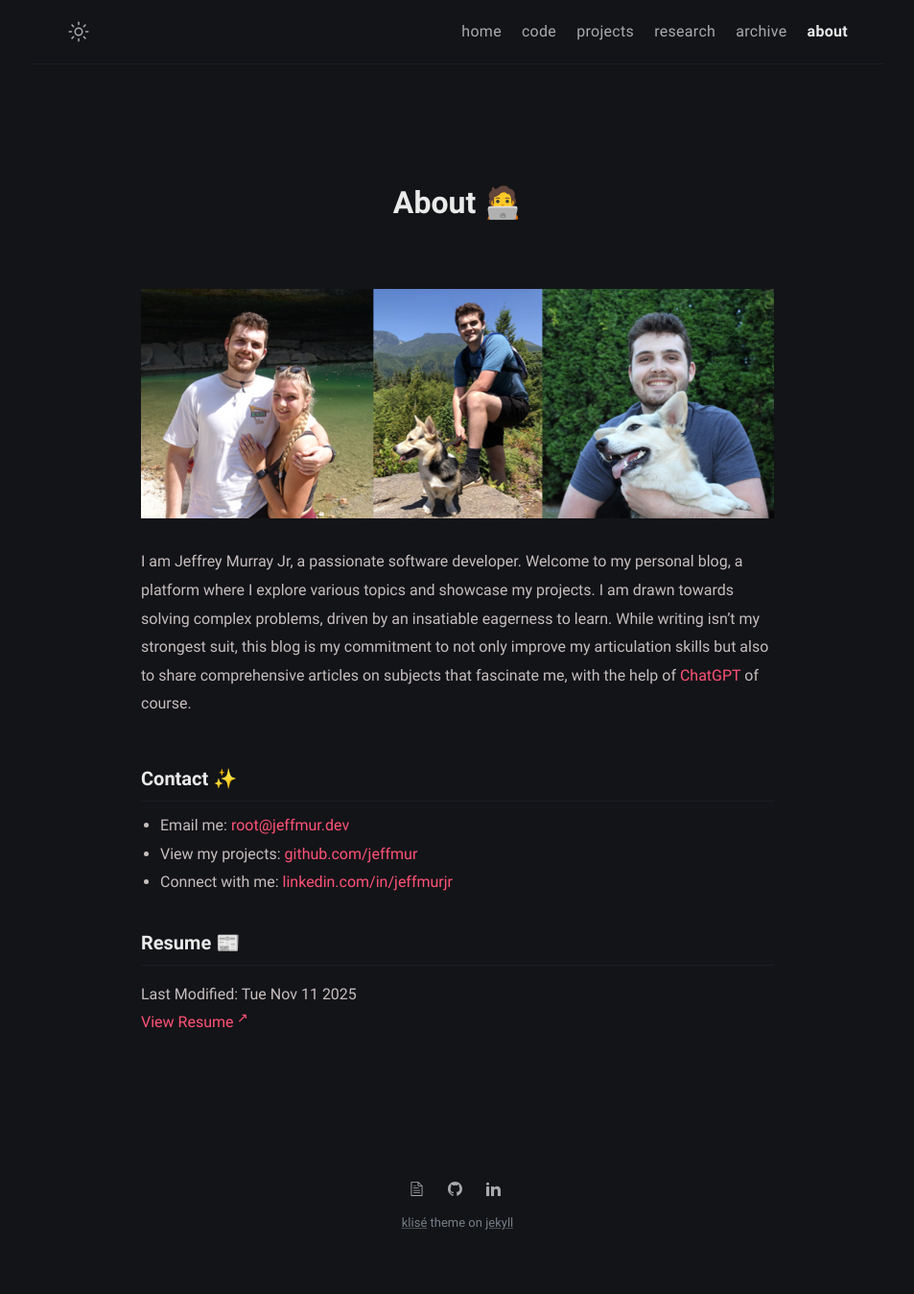
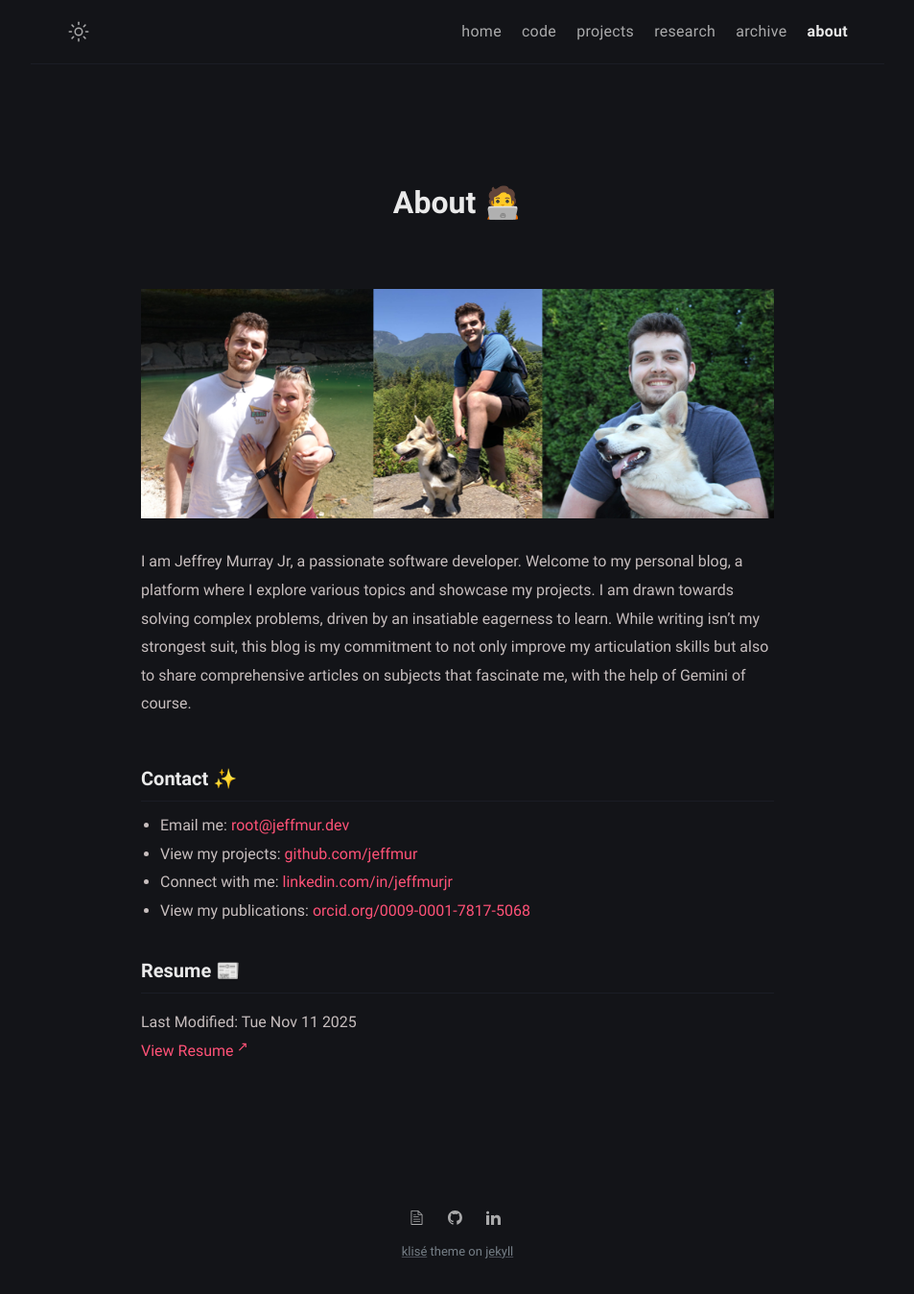
Before and after one commit to jeffmur/dev, a Jekyll site: the page built from about.md, in a window 1280 px wide. Shown: the whole page at 96% size, without its empty margins (163-1116 px from the left). Built offline with Jekyll 4.4.1, drawn with Linux system fonts in a browser that asks for light colours; before the commit the page ends 1318 px from its top, so only the background shows below that.

Commit message:
wip: Update resume 2025, 2024 GhostPeerShare

```diff
--- a/about.md
+++ b/about.md
@@ -8,13 +8,14 @@
 
 ![](/assets/img/banner.png)
 
-I am Jeffrey Murray Jr, a passionate software developer. Welcome to my personal blog, a platform where I explore various topics and showcase my projects. I am drawn towards solving complex problems, driven by an insatiable eagerness to learn. While writing isn’t my strongest suit, this blog is my commitment to not only improve my articulation skills but also to share comprehensive articles on subjects that fascinate me, with the help of [ChatGPT](https://chat.openai.com) of course.
+I am Jeffrey Murray Jr, a passionate software developer. Welcome to my personal blog, a platform where I explore various topics and showcase my projects. I am drawn towards solving complex problems, driven by an insatiable eagerness to learn. While writing isn’t my strongest suit, this blog is my commitment to not only improve my articulation skills but also to share comprehensive articles on subjects that fascinate me, with the help of Gemini of course.
 
 ### Contact ✨
 
 - Email me: [{{ site.author.email }}](mailto:{{ site.author.email }})
 - View my projects: [github.com/{{ site.author.github }}](https://github.com/{{ site.author.github }})
 - Connect with me: [linkedin.com/in/{{ site.author.linkedin }}](https://linkedin.com/in/{{ site.author.linkedin }})
+- View my publications: [orcid.org/0009-0001-7817-5068](https://orcid.org/0009-0001-7817-5068)
 
 ### Resume 📰
 
```
Also changed, not shown: _posts/research-fhe/2024-12-1-gps.md (added, +7 -0 lines), 1 other file.
